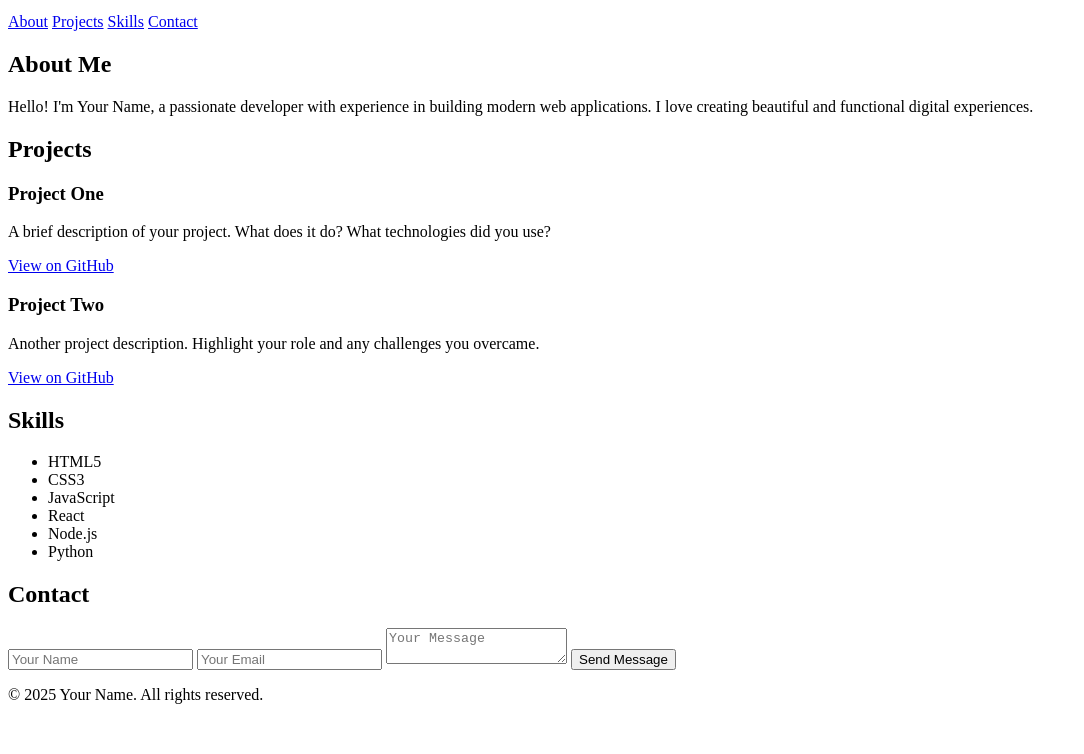
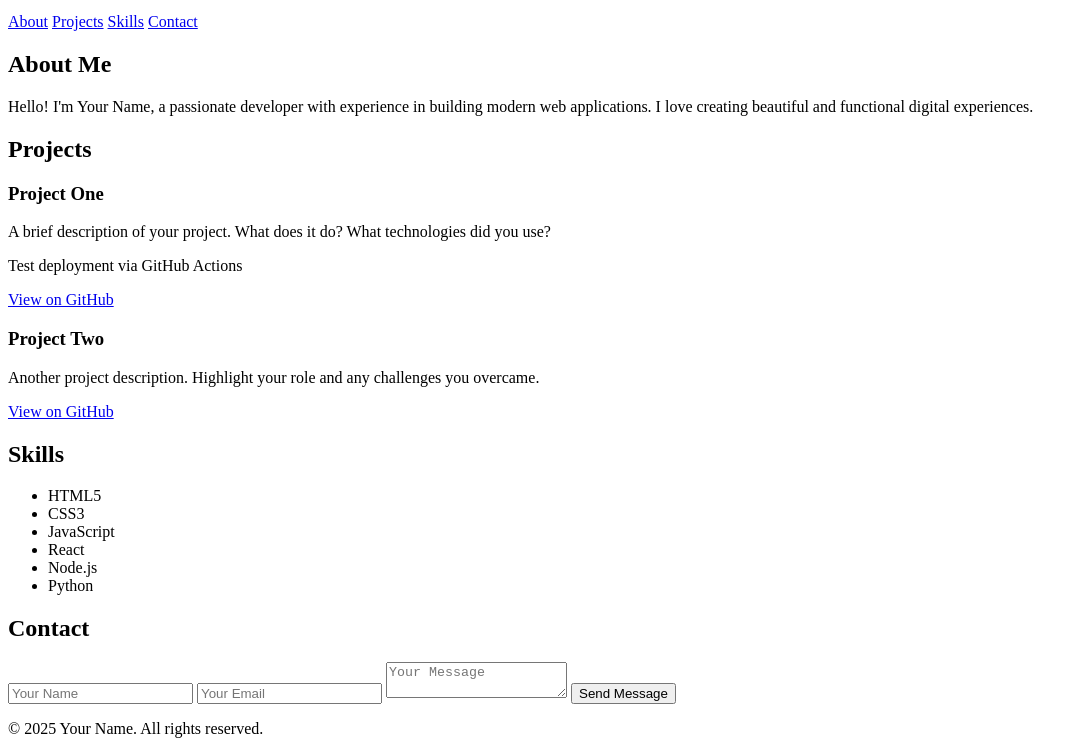
Before and after one commit to YourNoob-web/my-portfolio-site, a plain HTML site: page index.html in a window 1280 px wide. Shown: the part 101-855 px from the top of the page, without its empty margins (0-1084 px from the left). Before the commit the page ends 821 px from the top, so only its background shows below. Drawn offline with Linux system fonts and the light colour scheme.

Commit message:
Test GitHub Actions auto-deploy

```diff
--- a/index.html
+++ b/index.html
@@ -29,6 +29,7 @@
       <div class="project">
         <h3>Project One</h3>
         <p>A brief description of your project. What does it do? What technologies did you use?</p>
+        <p>Test deployment via GitHub Actions</p>
         <a href="#">View on GitHub</a>
       </div>
       <div class="project">
```
